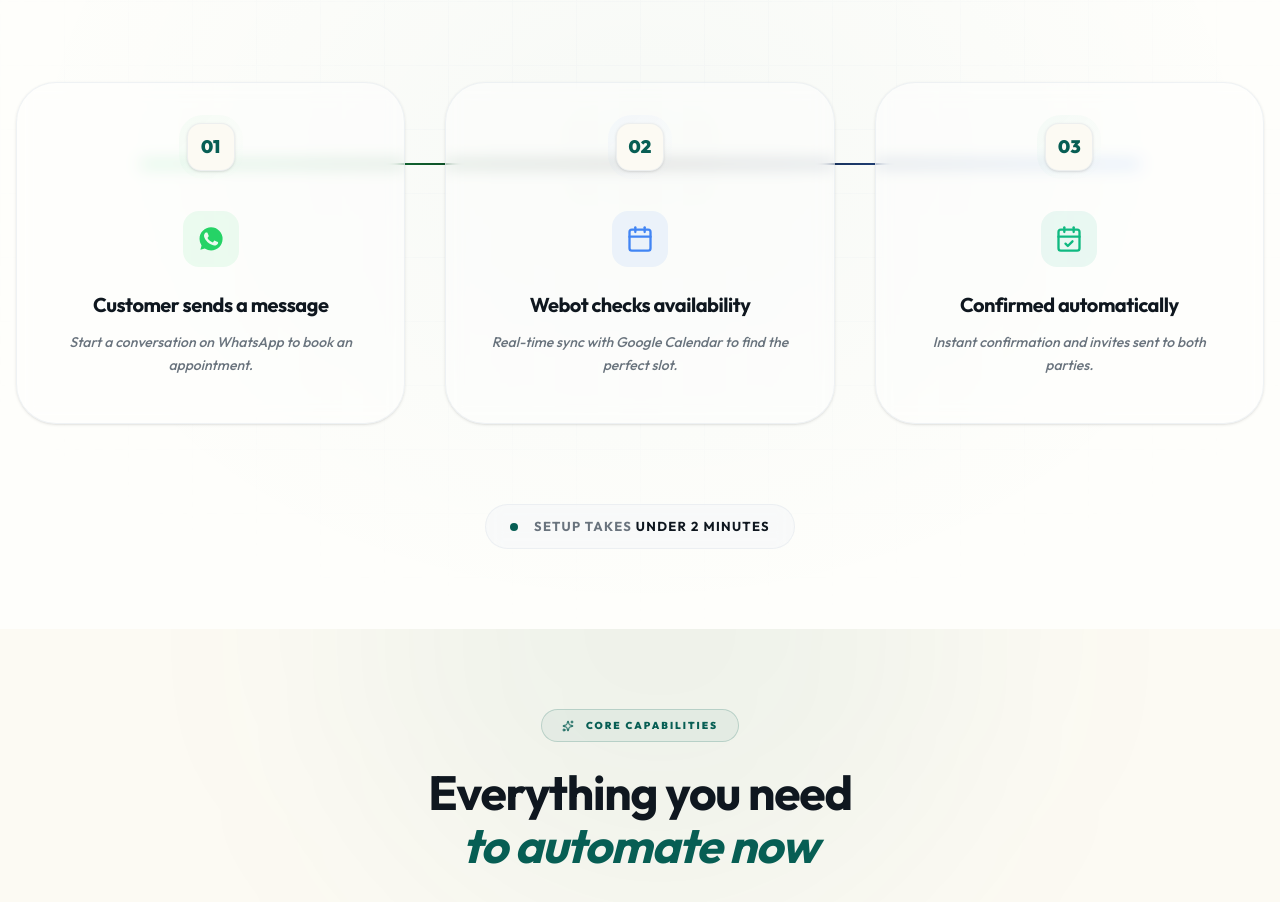
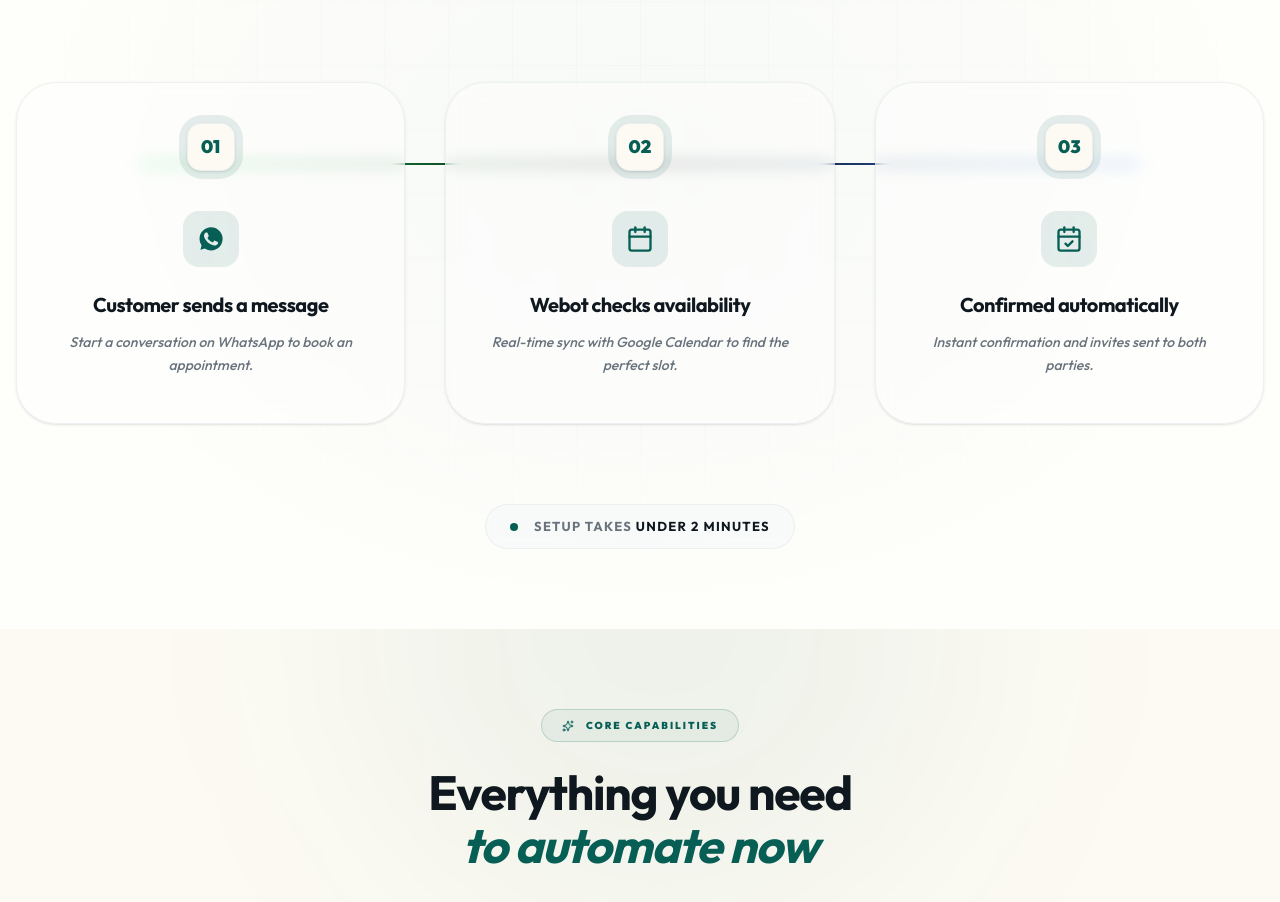
Before and after one commit to Lordevs/webot-frontend, a Next.js app: page / in a window 1280 px wide. Shown: the part 3148-4050 px from the top of the page. Built offline with nearby package versions, Linux system fonts and the light colour scheme.

Commit message:
feat: create HowItWorks component to visually explain the automated appointment booking process.

```diff
--- a/src/components/home/how-it-works.tsx
+++ b/src/components/home/how-it-works.tsx
@@ -22,8 +22,6 @@ const steps = [
     icon: WhatsAppIcon,
     title: "Customer sends a message",
     description: "Start a conversation on WhatsApp to book an appointment.",
-    color: "#25D366",
-    gradient: "from-[#25D366]/20 to-transparent",
   },
   {
     number: "02",
@@ -31,16 +29,12 @@ const steps = [
     title: "Webot checks availability",
     description:
       "Real-time sync with Google Calendar to find the perfect slot.",
-    color: "#4285F4",
-    gradient: "from-[#4285F4]/20 to-transparent",
   },
   {
     number: "03",
     icon: CalendarCheck,
     title: "Confirmed automatically",
     description: "Instant confirmation and invites sent to both parties.",
-    color: "#10B981",
-    gradient: "from-[#10B981]/20 to-transparent",
   },
 ];
 
@@ -172,12 +166,7 @@ const HowItWorks = () => {
                 <CardContent className="p-8 pb-10 flex-1 flex flex-col items-center text-center">
                   {/* Step Number Badge */}
                   <div className="mb-8 w-16 h-16 rounded-3xl relative flex items-center justify-center overflow-hidden">
-                    <div
-                      className={cn(
-                        "absolute inset-0 bg-linear-to-br opacity-20",
-                        step.gradient,
-                      )}
-                    />
+                    <div className="absolute inset-0 bg-primary/10" />
                     <div className="relative w-12 h-12 rounded-xl bg-background border border-border/50 shadow-sm flex items-center justify-center text-primary font-black text-lg group-hover:scale-110 transition-transform duration-500">
                       {step.number}
                     </div>
@@ -185,12 +174,7 @@ const HowItWorks = () => {
 
                   {/* Icon Container */}
                   <div className="mb-6 relative">
-                    <div
-                      className="w-14 h-14 rounded-2xl flex items-center justify-center transition-all duration-500"
-                      style={{
-                        backgroundColor: `${step.color}15`,
-                        color: step.color,
-                      }}>
+                    <div className="w-14 h-14 rounded-2xl flex items-center justify-center bg-primary/10 text-primary group-hover:bg-primary group-hover:text-white transition-all duration-500">
                       <step.icon className="w-7 h-7 group-hover:rotate-12 transition-transform duration-500" />
                     </div>
                   </div>
@@ -207,10 +191,7 @@ const HowItWorks = () => {
                 </CardContent>
 
                 {/* Visual Bottom Accent */}
-                <div
-                  className="h-1.5 w-full opacity-0 group-hover:opacity-100 transition-opacity duration-500"
-                  style={{ backgroundColor: step.color }}
-                />
+                <div className="h-1.5 w-full bg-primary opacity-0 group-hover:opacity-100 transition-opacity duration-500" />
               </Card>
 
               {/* Connector for Tablet - Vertical */}
```
